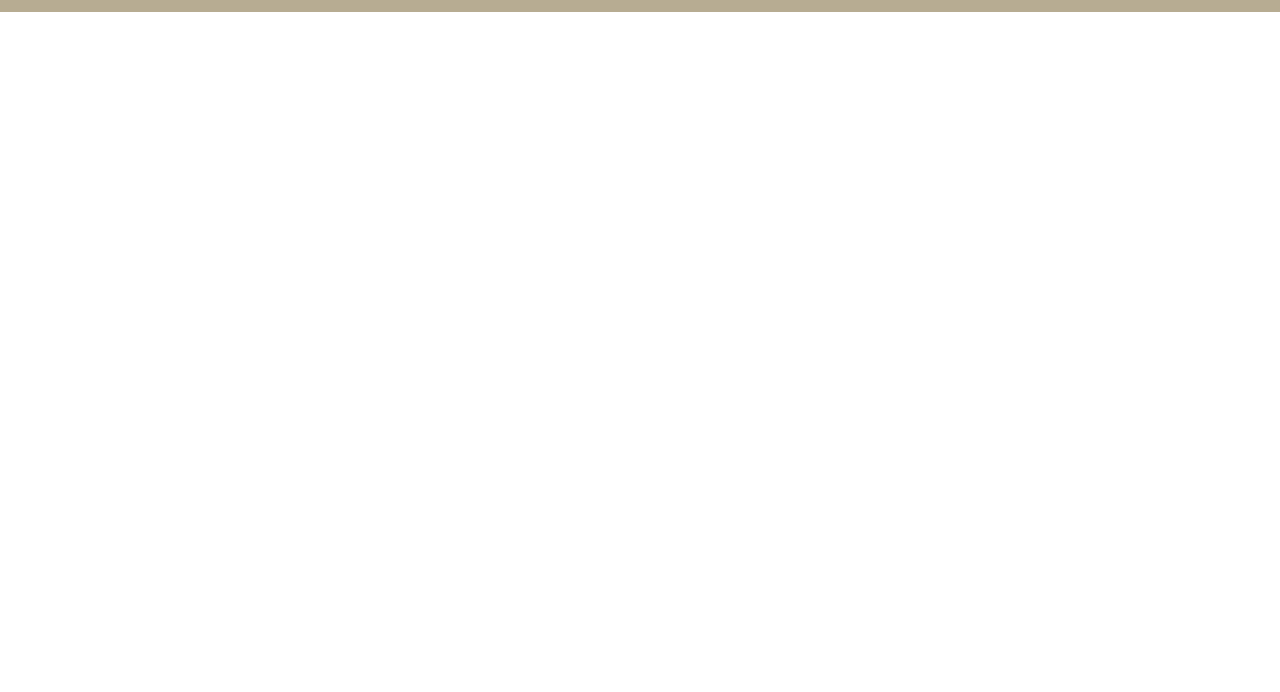
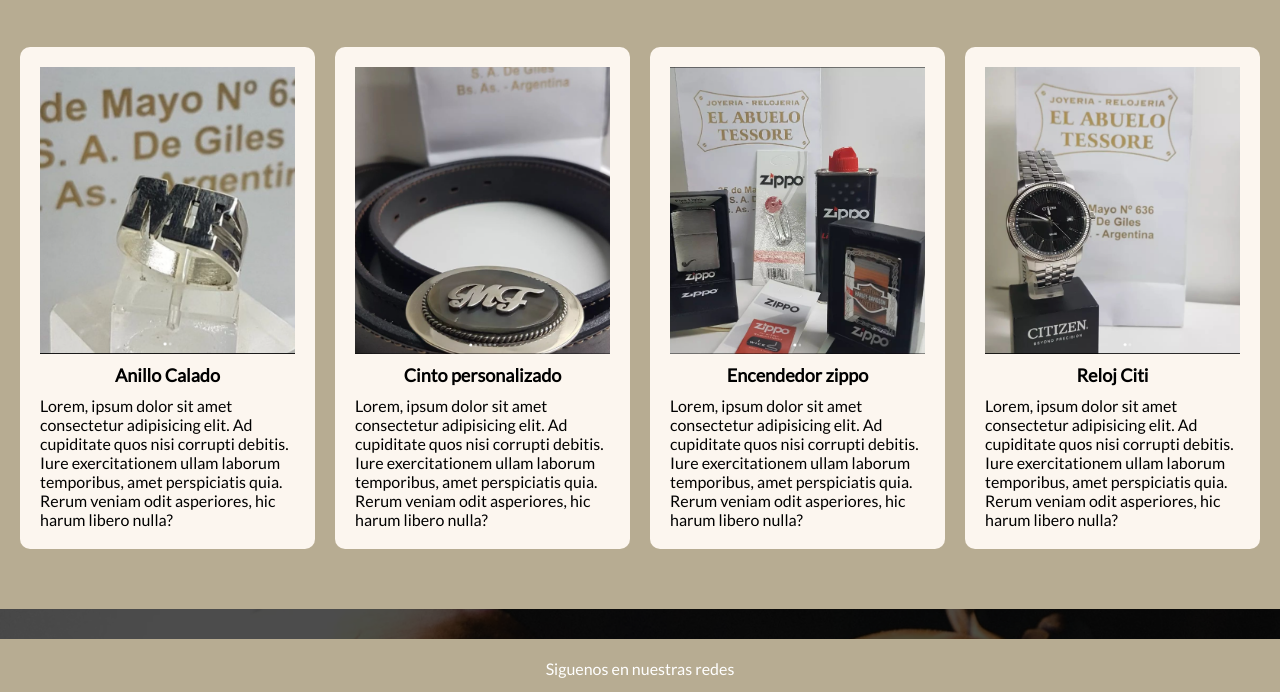
Before and after one commit to ManuelForneri/CoderHouse-dis-web, a plain HTML site: page index.html in a window 1280 px wide. Shown: the part 1278-1970 px from the top of the page. Before the commit the page ends 1290 px from the top, so only its background shows below. Drawn offline with Linux system fonts and the light colour scheme.

Commit message:
Se actualizaron productos
Se agregaron nuevos productos y la parte de nuevos productos en index

```diff
--- a/css/style.css
+++ b/css/style.css
@@ -3,11 +3,14 @@
   padding: 0;
   box-sizing: border-box;
 }
+html {
+  scroll-behavior: smooth;
+}
 
 body {
   background-image: linear-gradient(
       115deg,
-      rgba(0, 0, 0, 0.8),
+      rgba(0, 0, 0, 0.7),
       rgba(0, 0, 0, 0.7)
     ),
     url(/assets/fondoreloj.webp);
@@ -137,6 +140,28 @@
   border-radius: 5px;
 }
 /* fin about-more */
+/*Novedades*/
+.news {
+  width: 100%;
+  display: flex;
+  flex-direction: column;
+  background-color: #b7ac92;
+  gap: 30px;
+  margin-bottom: 30px;
+  padding: 20px;
+}
+.news h2 {
+  color: #fff;
+  font-size: 50px;
+  text-align: center;
+}
+.products-news {
+  display: flex;
+  gap: 20px;
+  margin-bottom: 20px;
+  justify-content: space-between;
+}
+/*Fin novedades*/
 /* /*  grid index
 .container-grid {
   display: grid;
@@ -293,6 +318,7 @@
 .imagenes {
   object-fit: cover;
   width: 100%;
+  height: 70%;
 }
 /*Fin sobre nosotros*/
 /* Servicios */
@@ -379,13 +405,20 @@
 /*Fin formulario*/
 
 /*Catalogo de productos*/
+.container-grid-products {
+  display: grid;
+  width: 100%;
+  justify-items: center;
+  gap: 20px;
+  margin: 20px 0px;
+  grid-template-columns: repeat(4, 1fr);
+}
 .container-product {
   display: flex;
   gap: 30px;
   width: 90%;
   margin: 0 auto;
   justify-content: space-around;
-  color: #c28f38;
 }
 .product-card {
   display: flex;
@@ -394,8 +427,12 @@
   background-color: #fcf6ef;
   padding: 20px;
   border-radius: 10px;
-  width: 400px;
+
   gap: 10px;
+}
+.title-product {
+  font-size: large;
+  font-weight: bold;
 }
 
 /*fin catalogo productos*/
--- a/index.html
+++ b/index.html
@@ -56,15 +56,16 @@
           Desde el año 1993 en el rubro. Venta y composturas de joyas y relojes,
           grabados de placas, orfebrería, artículos de marroquineria.
         </div>
-        <a href="#">
+        <a href="#vermas">
           <button>Ver mas</button>
         </a>
       </section>
       <div class="container-logo">
         <img class="logo" src="assets/Logos/logo_small.png" alt="Logo" />
       </div>
-
-      <div class="container-about-more">
+    </main>
+    <div class="vermas">
+      <div id="vermas" class="container-about-more">
         <img src="assets/interior-negocio.webp  " alt="" class="imagenes" />
         <div>
           <h2>Sobre nosotros</h2>
@@ -78,8 +79,67 @@
           </p>
         </div>
       </div>
-      <div class="news"></div>
-    </main>
+      <div class="news">
+        <h2>Productos Nuevos</h2>
+        <div class="products-news">
+          <section class="container-grid-products">
+            <div class="product-card">
+              <img src="../assets/Anillo-calado.png" alt="" class="imagenes" />
+              <p class="title-product">Anillo Calado</p>
+              <p>
+                Lorem, ipsum dolor sit amet consectetur adipisicing elit. Ad
+                cupiditate quos nisi corrupti debitis. Iure exercitationem ullam
+                laborum temporibus, amet perspiciatis quia. Rerum veniam odit
+                asperiores, hic harum libero nulla?
+              </p>
+            </div>
+            <div class="product-card">
+              <img
+                src="../assets/Cinto-personalizado.png"
+                alt=""
+                class="imagenes"
+              />
+              <p class="title-product">Cinto personalizado</p>
+
+              <p>
+                Lorem, ipsum dolor sit amet consectetur adipisicing elit. Ad
+                cupiditate quos nisi corrupti debitis. Iure exercitationem ullam
+                laborum temporibus, amet perspiciatis quia. Rerum veniam odit
+                asperiores, hic harum libero nulla?
+              </p>
+            </div>
+            <div class="product-card">
+              <img
+                src="../assets/Encendedor-zippo.png"
+                alt=""
+                class="imagenes"
+              />
+              <p class="title-product">Encendedor zippo</p>
+              <p>
+                Lorem, ipsum dolor sit amet consectetur adipisicing elit. Ad
+                cupiditate quos nisi corrupti debitis. Iure exercitationem ullam
+                laborum temporibus, amet perspiciatis quia. Rerum veniam odit
+                asperiores, hic harum libero nulla?
+              </p>
+            </div>
+            <div class="product-card">
+              <img
+                src="../assets/CitizenFondoNegro.png"
+                alt=""
+                class="imagenes"
+              />
+              <p class="title-product">Reloj Citi</p>
+              <p>
+                Lorem, ipsum dolor sit amet consectetur adipisicing elit. Ad
+                cupiditate quos nisi corrupti debitis. Iure exercitationem ullam
+                laborum temporibus, amet perspiciatis quia. Rerum veniam odit
+                asperiores, hic harum libero nulla?
+              </p>
+            </div>
+          </section>
+        </div>
+      </div>
+    </div>
     <footer class="footer">
       <p>Designed & Developed by Manuel Forneri - 2022</p>
       <div class="redes-container">
```
Also changed, not shown: pages/product.html (+48 -6 lines), assets/EcoDrive.jpg (added), assets/MateMadera.jpg (added), assets/mochilaCueroAzul.jpg (added), assets/mochilaCueroMarron.jpg (added).
